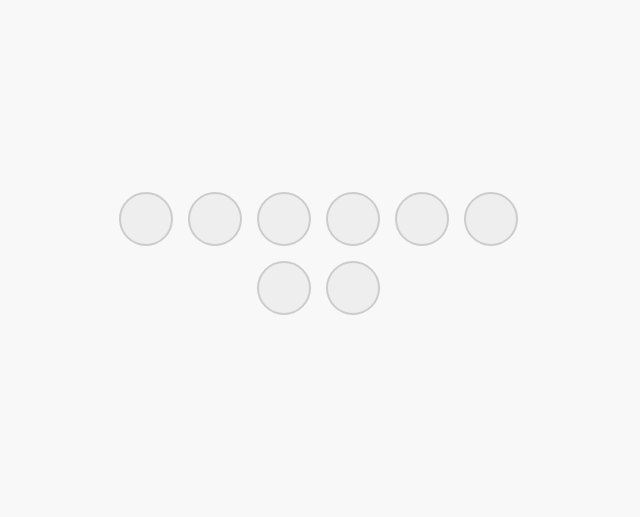
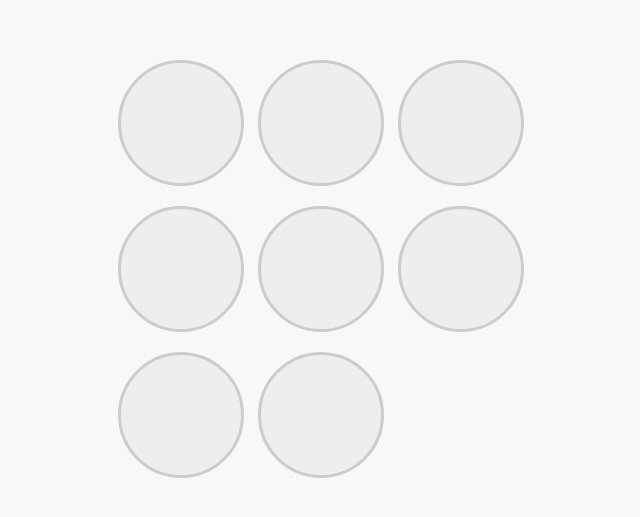
Before and after one commit to syedmustafath/pomodoro, a plain HTML site: page index.html in a window 1280 px wide. Shown: the part 147-664 px from the top of the page, without its empty margins (322-962 px from the left). Drawn offline with Linux system fonts and the light colour scheme.

Commit message:
Update index.html

```diff
--- a/index.html
+++ b/index.html
@@ -2,36 +2,56 @@
 <html lang="en">
 <head>
   <meta charset="UTF-8">
-  <title>Daily Pomodoro Tracker</title>
+  <title>Pomodoro Tracker</title>
+  <meta name="viewport" content="width=device-width, initial-scale=1.0">
+  <meta name="theme-color" content="#4caf50">
+  <link rel="manifest" href="/manifest.json">
+  <link rel="apple-touch-icon" href="/icon-192.png">
   <style>
     body {
       background: #f8f8f8;
       display: flex;
       justify-content: center;
       align-items: center;
-      height: 100vh;
+      min-height: 100vh;
       margin: 0;
       font-family: sans-serif;
+      padding: 1rem;
     }
+
     .container {
-      display: flex;
-      gap: 15px;
-      flex-wrap: wrap;
+      display: grid;
+      grid-template-columns: repeat(auto-fit, minmax(90px, 1fr));
+      gap: 20px;
       max-width: 400px;
-      justify-content: center;
+      width: 100%;
     }
+
     .circle {
-      width: 50px;
-      height: 50px;
+      width: 100%;
+      padding-top: 100%; /* makes it a square */
+      position: relative;
       background: #eee;
       border-radius: 50%;
-      border: 2px solid #ccc;
+      border: 3px solid #ccc;
       cursor: pointer;
-      transition: 0.2s;
+      transition: background 0.2s, border-color 0.2s;
     }
+
     .circle.done {
       background: #4caf50;
       border-color: #4caf50;
+    }
+
+    .circle::after {
+      content: '';
+      position: absolute;
+      top: 50%;
+      left: 50%;
+      transform: translate(-50%, -50%);
+      width: 60%;
+      height: 60%;
+      border-radius: 50%;
     }
   </style>
 </head>
@@ -42,15 +62,13 @@
     const NUM_POMODOROS = 8;
     const tracker = document.getElementById('tracker');
     const STORAGE_KEY = 'dailyPomodoro';
-    const RESET_HOUR = 12; // 12pm
+    const RESET_HOUR = 12; // 12 PM
 
     function getTodayKey() {
       const now = new Date();
       const resetTime = new Date(now);
       resetTime.setHours(RESET_HOUR, 0, 0, 0);
-      if (now < resetTime) {
-        resetTime.setDate(resetTime.getDate() - 1);
-      }
+      if (now < resetTime) resetTime.setDate(resetTime.getDate() - 1);
       return 'pomodoro-' + resetTime.toISOString().split('T')[0];
     }
 
@@ -88,5 +106,15 @@
 
     renderCircles();
   </script>
+
+  <script>
+    if ('serviceWorker' in navigator) {
+      window.addEventListener('load', () => {
+        navigator.serviceWorker.register('/service-worker.js')
+          .then(reg => console.log('Service Worker registered', reg))
+          .catch(err => console.log('Service Worker registration failed', err));
+      });
+    }
+  </script>
 </body>
 </html>
```
